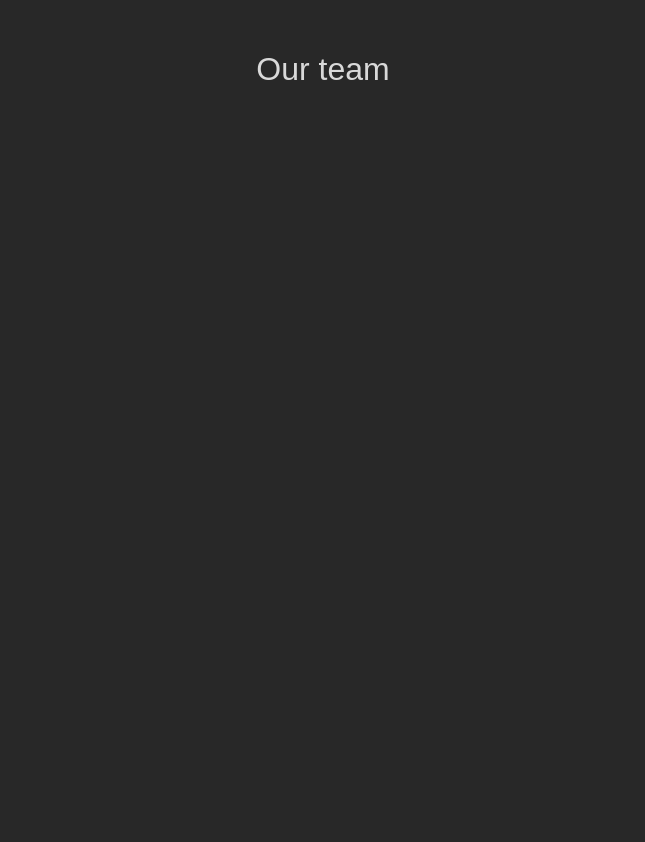
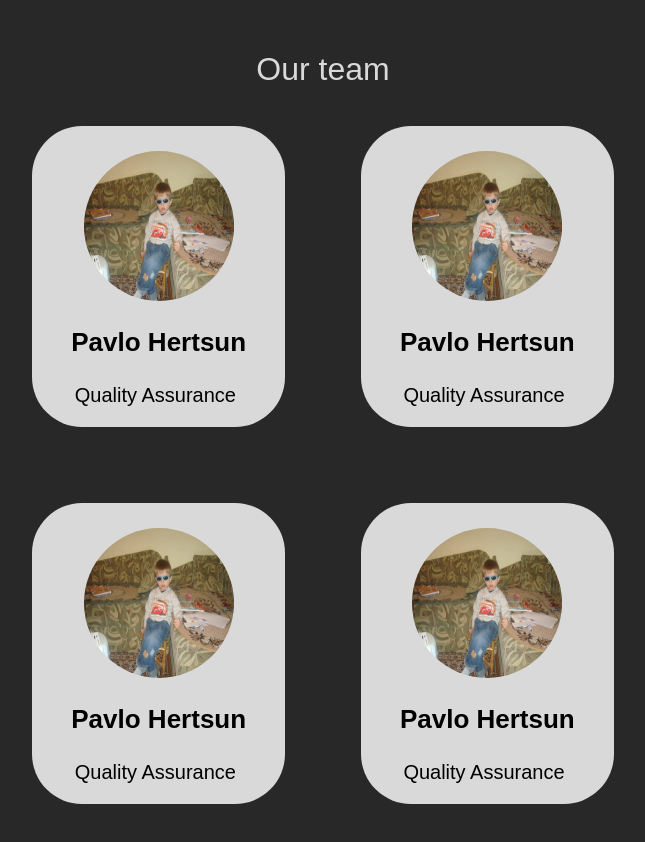
Before and after one commit to pavlohertsun/sombra_website_task, a Vue app: page / in a window 1280 px wide. Shown: the part 1037-1879 px from the top of the page, without its empty margins (317-962 px from the left). Before the commit the page ends 1596 px from the top, so only its background shows below. Built offline with nearby package versions, Linux system fonts and the light colour scheme.

Commit message:
pavlos component + some styles on main window added

```diff
--- a/src/App.vue
+++ b/src/App.vue
@@ -11,13 +11,23 @@
       Our team
     </h2>
     <div class="team_container">
+      <pavlo-hertsun-component></pavlo-hertsun-component>
+      <pavlo-hertsun-component></pavlo-hertsun-component>
+    </div>
+    <div class="team_container">
+      <pavlo-hertsun-component></pavlo-hertsun-component>
 
+      <pavlo-hertsun-component></pavlo-hertsun-component>
     </div>
+
   </div>
 </template>
 
 <script>
+import PavloHertsunComponent from "@/components/PavloHertsunComponent.vue";
+
 export default {
+  components: {PavloHertsunComponent},
   methods: {
     scrollToDiv() {
       const targetDiv = document.querySelector('.target_div');
@@ -67,4 +77,10 @@ export default {
   font-weight: 400;
   color: #d9d9d9;
 }
+.team_container{
+  display: flex;
+  flex-direction: row;
+  justify-content: center;
+
+}
 </style>
--- /dev/null
+++ b/src/components/PavloHertsunComponent.vue
@@ -0,0 +1,76 @@
+<template>
+  <div class="outside_container" @mouseover="showAdditionalInfo" @mouseout="hideAdditionalInfo">
+    <img src="@/assets/pavlo_photo.jpg" alt="photo">
+    <div class="text_container">
+      <p class="name_text">Pavlo Hertsun</p>
+      <p class="position_text">Quality Assurance</p>
+    </div>
+    <div class="additional_info_container">
+      <p>
+        Lorem ipsum dolor sit amet, consectetur adipisicing elit. Adipisci cupiditate dolore, dolores eos est itaque laboriosam laborum nemo non, possimus praesentium provident quibusdam, quod ratione reiciendis sit tempora vel voluptatibus.
+      </p>
+    </div>
+  </div>
+</template>
+
+<script>
+export default {
+  methods: {
+    showAdditionalInfo() {
+      const additionalInfoContainer = this.$el.querySelector('.additional_info_container');
+      additionalInfoContainer.style.display = 'block';
+    },
+    hideAdditionalInfo() {
+      const additionalInfoContainer = this.$el.querySelector('.additional_info_container');
+      additionalInfoContainer.style.display = 'none';
+    }
+  }
+}
+</script>
+
+<style scoped>
+.outside_container {
+  height: 25%;
+  width: 20%;
+  background-color: #d9d9d9;
+  border-radius: 50px;
+  display: flex;
+  flex-direction: column;
+  align-items: center;
+  margin: 3%;
+}
+
+.outside_container img {
+  margin: 10% 10% 0 10%;
+  height: 150px;
+  width: 150px;
+  border-radius: 100px;
+}
+
+.name_text {
+  font-family: 'Montserrat', sans-serif;
+  font-size: 26px;
+  font-weight: bold;
+}
+
+.position_text {
+  font-family: 'Montserrat', sans-serif;
+  font-size: 20px;
+  font-weight: normal;
+  padding-left: 2%;
+}
+.additional_info_container {
+  display: none;
+  border-radius: 50px;
+}
+.additional_info_container p{
+  font-family: 'Montserrat', sans-serif;
+  font-size: 14px;
+  margin-left: 5%;
+  margin-right: 5%;
+  padding-bottom: 3%;
+}
+.outside_container:hover .additional_info_container {
+  display: block;
+}
+</style>
```
Also changed, not shown: src/assets/pavlo_photo.jpg (added).
